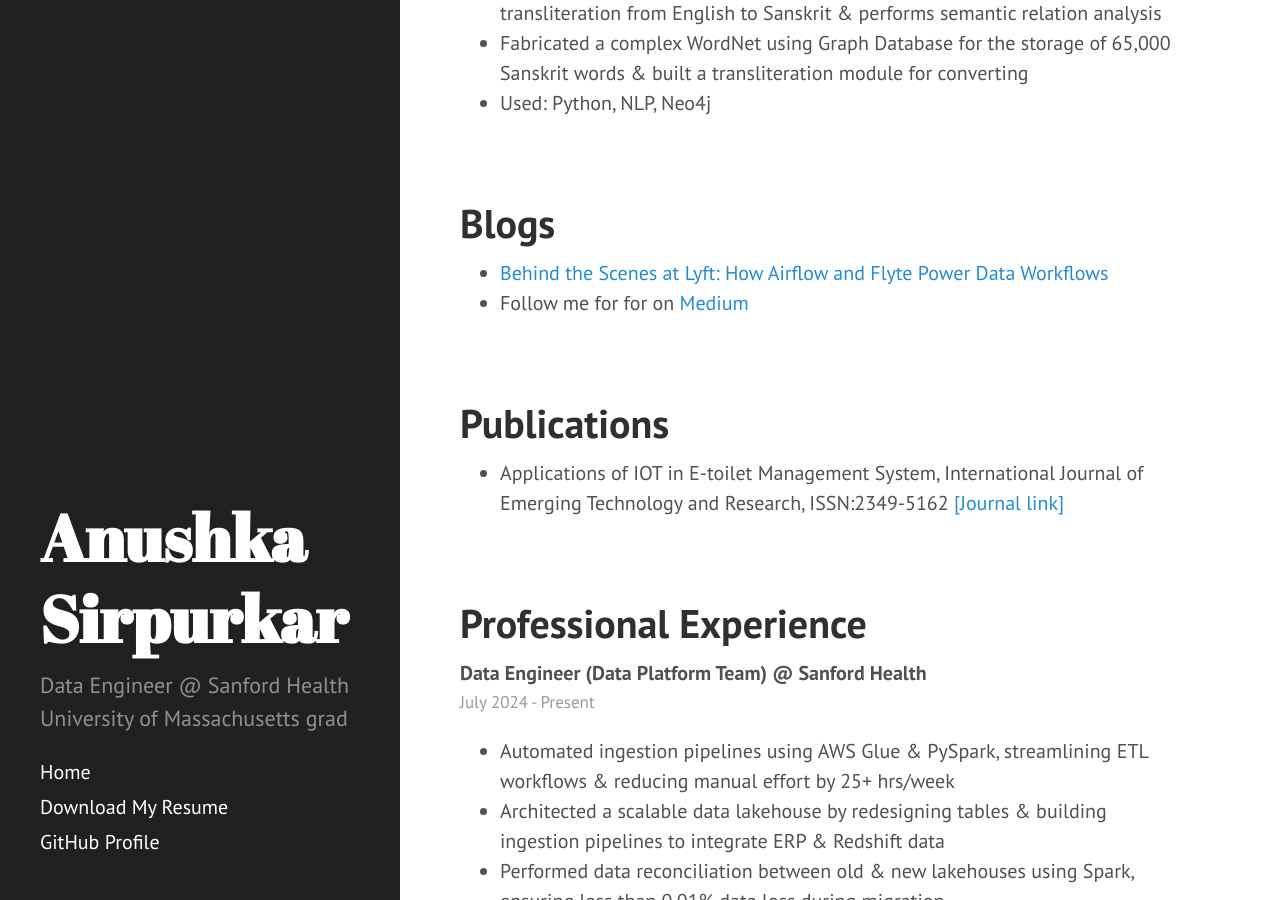
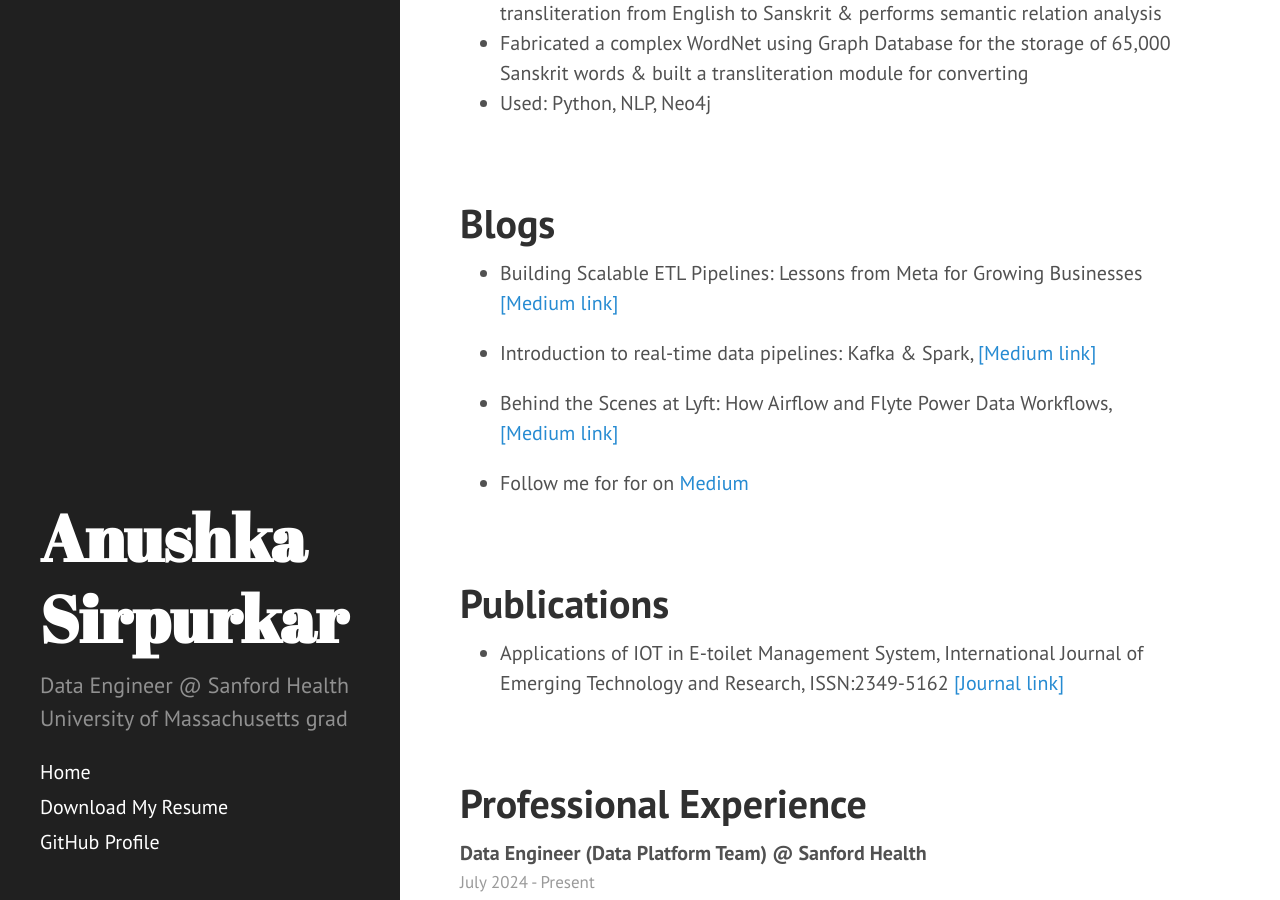
Before and after one commit to aspk74/anushkasirpurkar.github.io, a Jekyll site: the page built from index.html, in a window 1280 px wide and 900 px high, scrolled down 1492 px. Built offline with Jekyll 4.4.1, drawn with Linux system fonts in a browser that asks for light colours; the list of posts is cut into pages by our own code.

Commit message:
Update 2019-10-20-blogs.md

```diff
--- a/_posts/2019-10-20-blogs.md
+++ b/_posts/2019-10-20-blogs.md
@@ -3,5 +3,16 @@ layout: post
 title: Blogs
 ---
 
-* <a href="https://medium.com/@anushka7400.as/behind-the-scenes-at-lyft-how-airflow-and-flyte-power-data-workflows-7809e9d47ff0">Behind the Scenes at Lyft: How Airflow and Flyte Power Data Workflows</a>
+* Building Scalable ETL Pipelines: Lessons from Meta for Growing Businesses <a href="https://medium.com/@anushka7400.as/building-scalable-etl-pipelines-lessons-from-meta-for-growing-businesses-31bf9a1970c8">
+[Medium link]
+</a>
+
+* Introduction to real-time data pipelines: Kafka & Spark, <a href="https://medium.com/@anushka7400.as/introduction-to-real-time-data-pipelines-kafka-spark-d951302bb963">
+[Medium link]
+</a>
+
+* Behind the Scenes at Lyft: How Airflow and Flyte Power Data Workflows, <a href="https://medium.com/@anushka7400.as/behind-the-scenes-at-lyft-how-airflow-and-flyte-power-data-workflows-7809e9d47ff0">
+[Medium link]
+</a>
+
 * Follow me for for on <a href="https://medium.com/@anushka7400.as">Medium</a>
```
